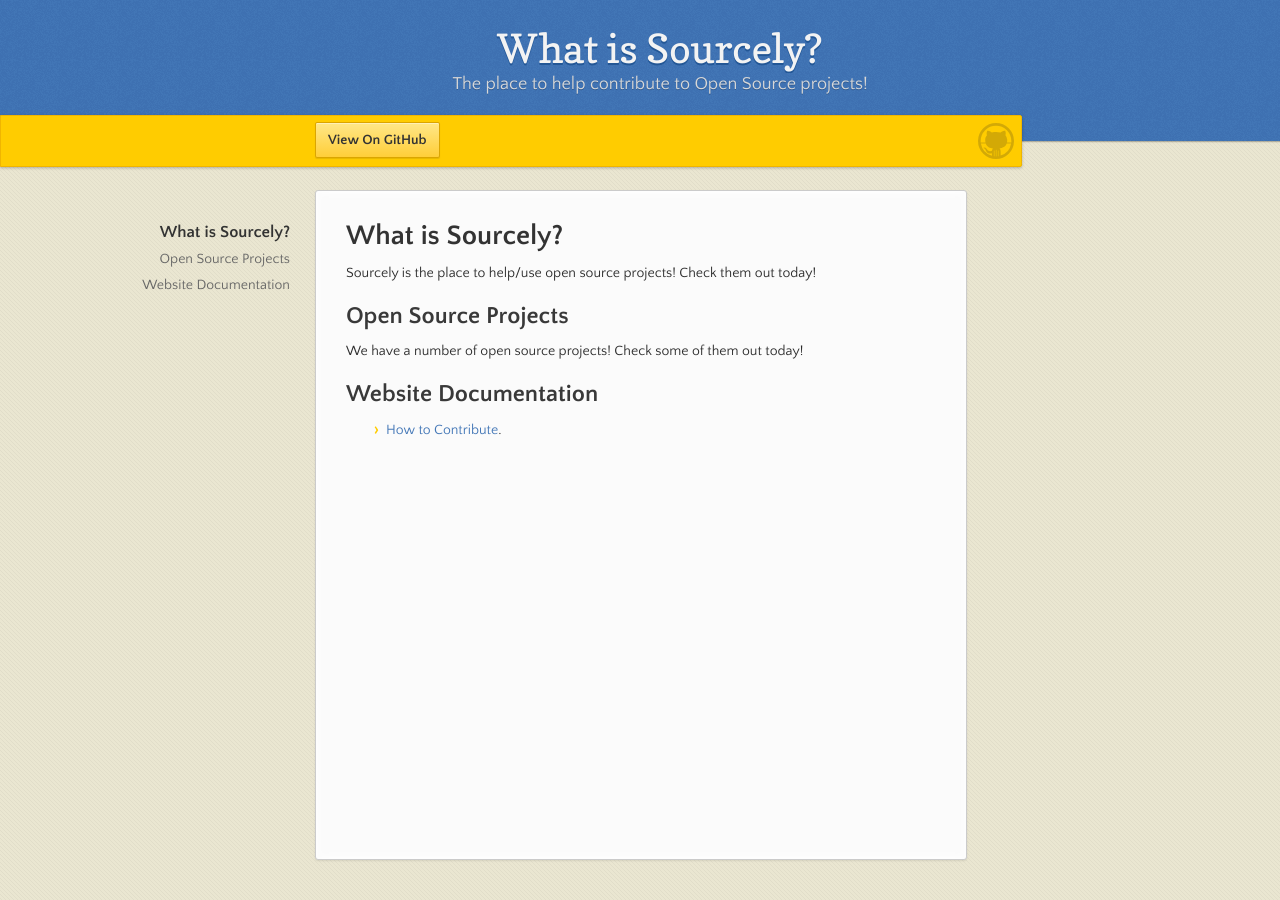
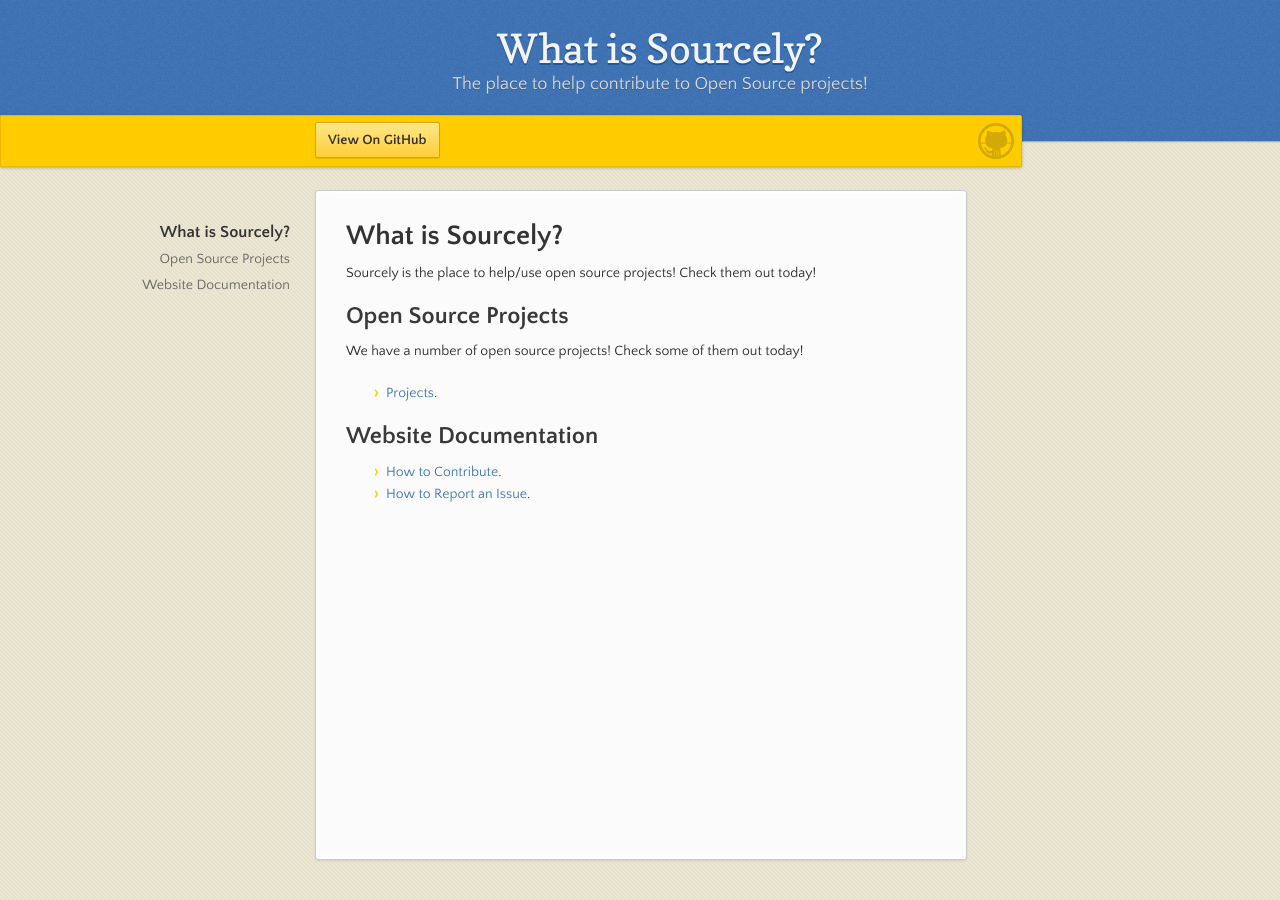
Before and after one commit to BenjaminJForster/sourcelyofficial.github.io, a Jekyll site: the page built from index.md, in a window 1280 px wide. Built offline with Jekyll 4.4.1, drawn with Linux system fonts in a browser that asks for light colours; our own code applies the rules of GitHub Pages for plain Markdown files.

Commit message:
Update index.md

```diff
--- a/index.md
+++ b/index.md
@@ -11,7 +11,9 @@ Sourcely is the place to help/use open source projects! Check them out today!
 
 We have a number of open source projects! Check some of them out today!
 
+- [Projects](./projects.html).
+
 ## Website Documentation
 
-
 - [How to Contribute](./docs/contribute.html).
+- [How to Report an Issue](./docs/issue.html).
```
